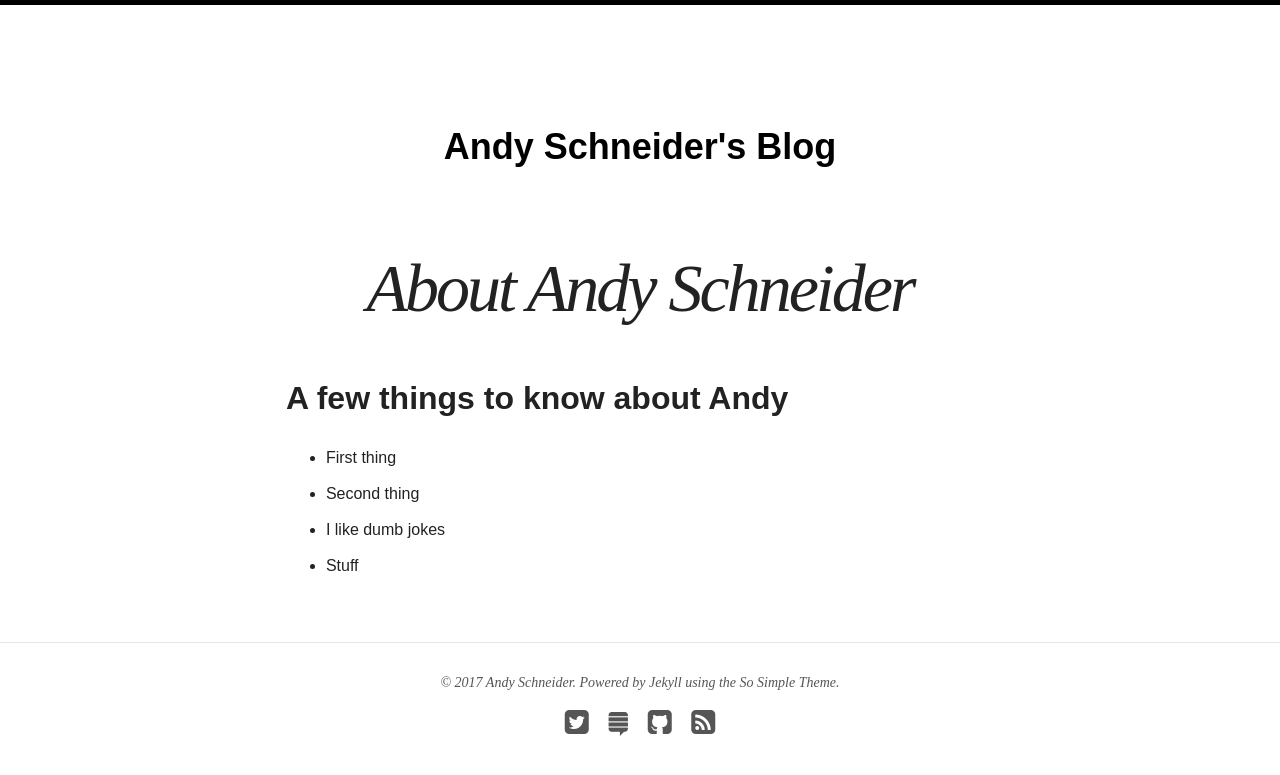
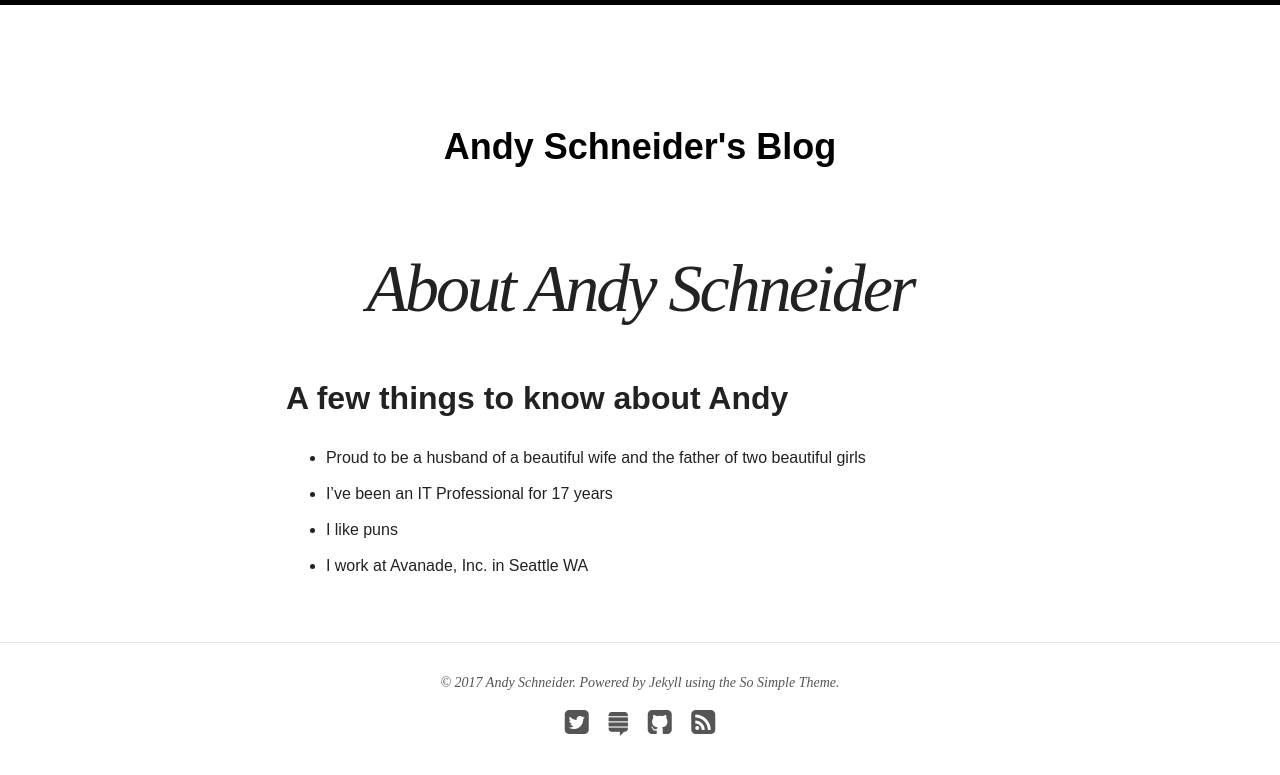
Before and after one commit to SchneiderAndy-zz/schneiderandy.github.io, a Jekyll site: the page built from about/index.md, in a window 1280 px wide. Shown: the top 775 px of the page. Built offline with Jekyll 4.4.1, drawn with Linux system fonts in a browser that asks for light colours; nearby versions of some CDN libraries.

Commit message:
updated about page

```diff
--- a/about/index.md
+++ b/about/index.md
@@ -1,13 +1,13 @@
 ---
 layout: page
 title: About Andy Schneider
-excerpt: "Andy Schneider isthe husband of a beautiful wife, father of two beautiful girls, and happy to be alive"
+excerpt:
 modified: 2017-05-10T19:02:21
 ---
 
 ## A few things to know about Andy
 
-* First thing
-* Second thing
-* I like dumb jokes
-* Stuff
+* Proud to be a husband of a beautiful wife and the father of two beautiful girls
+* I've been an IT Professional for 17 years
+* I like puns
+* I work at Avanade, Inc. in Seattle WA
```
